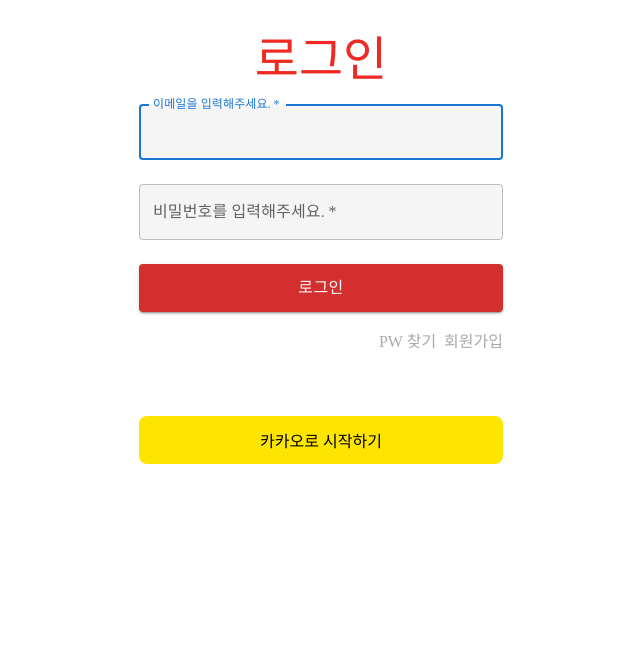
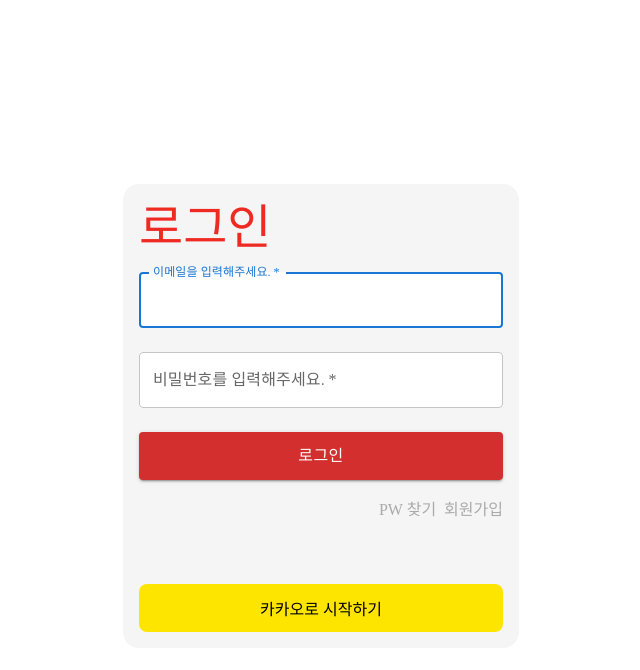
Before and after one commit to ehddn5252/AbuyZ, a Next.js app in the folder front/: page /login in a window 1280 px wide. Shown: the top 670 px of the page, without its empty margins (319-959 px from the left). Built offline with nearby package versions, Linux system fonts and the light colour scheme; a web font is replaced by a local one.

Commit message:
:lipstick: login page 중앙정렬

```diff
--- a/front/pages/login.js
+++ b/front/pages/login.js
@@ -11,16 +11,26 @@
 
 export default function Login() {
   return (
-    <Container component="main" maxWidth="xs">
+    <Container
+      component="main"
+      maxWidth="xs"
+      style={{
+        display: "flex",
+        alignItems: "center",
+        width: "100%",
+        height: "100vh",
+      }}
+    >
       <Box
         sx={{
           display: "flex",
           flexDirection: "column",
-          alignItems: "center",
           marginTop: "1rem",
           padding: "1rem",
-          height: "100vh",
-          borderRadius: "2rem",
+          width: "100%",
+          height: "auto",
+          borderRadius: "1rem",
+          backgroundColor: "#F5F5F5",
         }}
       >
         <Typography component="h1" variant="h3" sx={{ color: "#EF2A23" }}>
@@ -35,7 +45,7 @@
           name="email"
           autoComplete="email"
           autoFocus
-          sx={{ backgroundColor: "#F5F5F5" }}
+          sx={{ backgroundColor: "white" }}
         />
         <TextField
           margin="normal"
@@ -46,7 +56,7 @@
           type="password"
           id="password"
           autoComplete="current-password"
-          sx={{ backgroundColor: "#F5F5F5" }}
+          sx={{ backgroundColor: "white" }}
         />
         <Button
           fullWidth
@@ -57,7 +67,11 @@
         >
           로그인
         </Button>
-        <Grid container justifyContent="flex-end" sx={{ margin: "1rem" }}>
+        <Grid
+          container
+          justifyContent="flex-end"
+          sx={{ margin: "1rem", marginLeft: 0 }}
+        >
           <Link
             href="/pwf"
             sx={{
```
